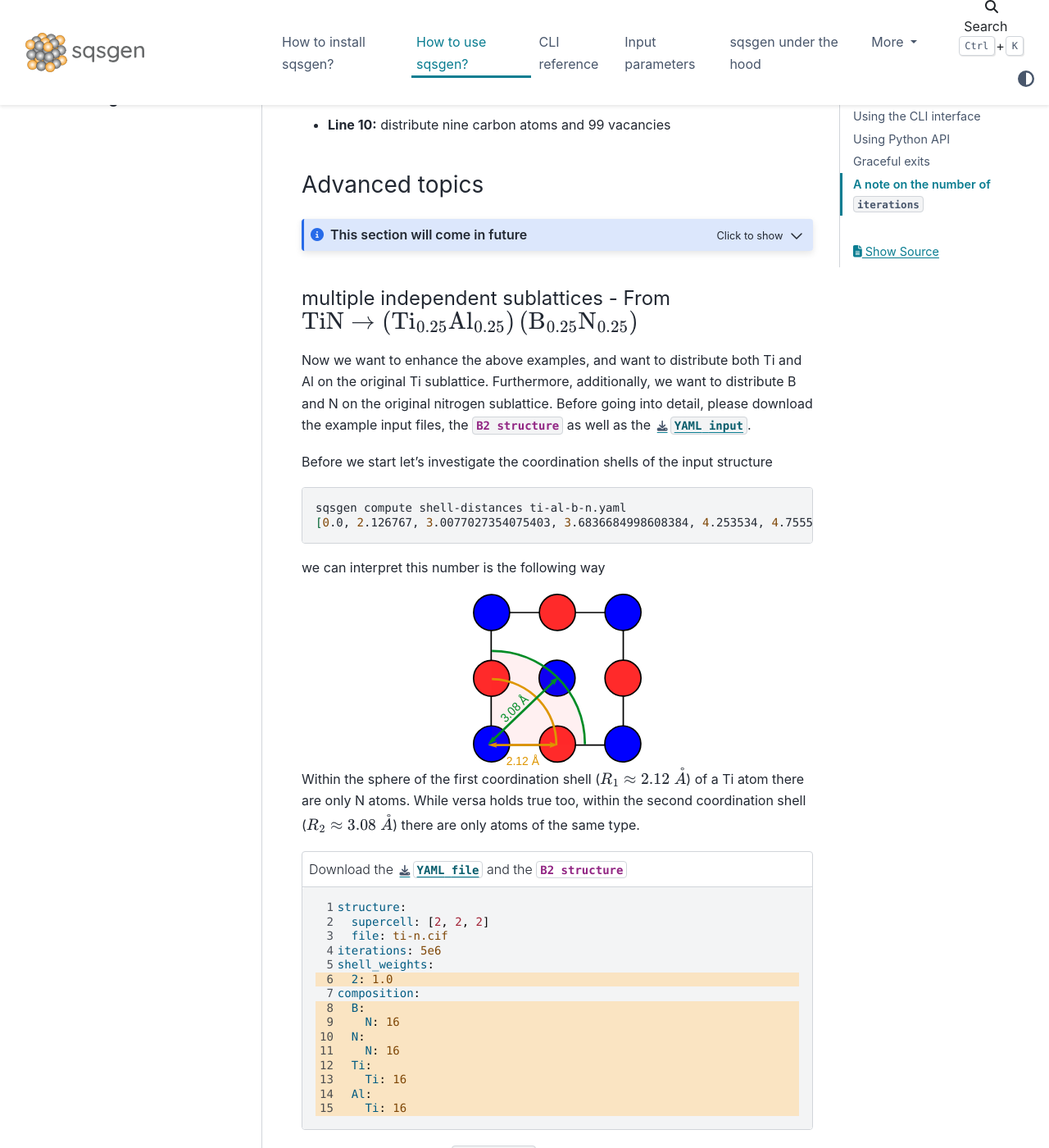
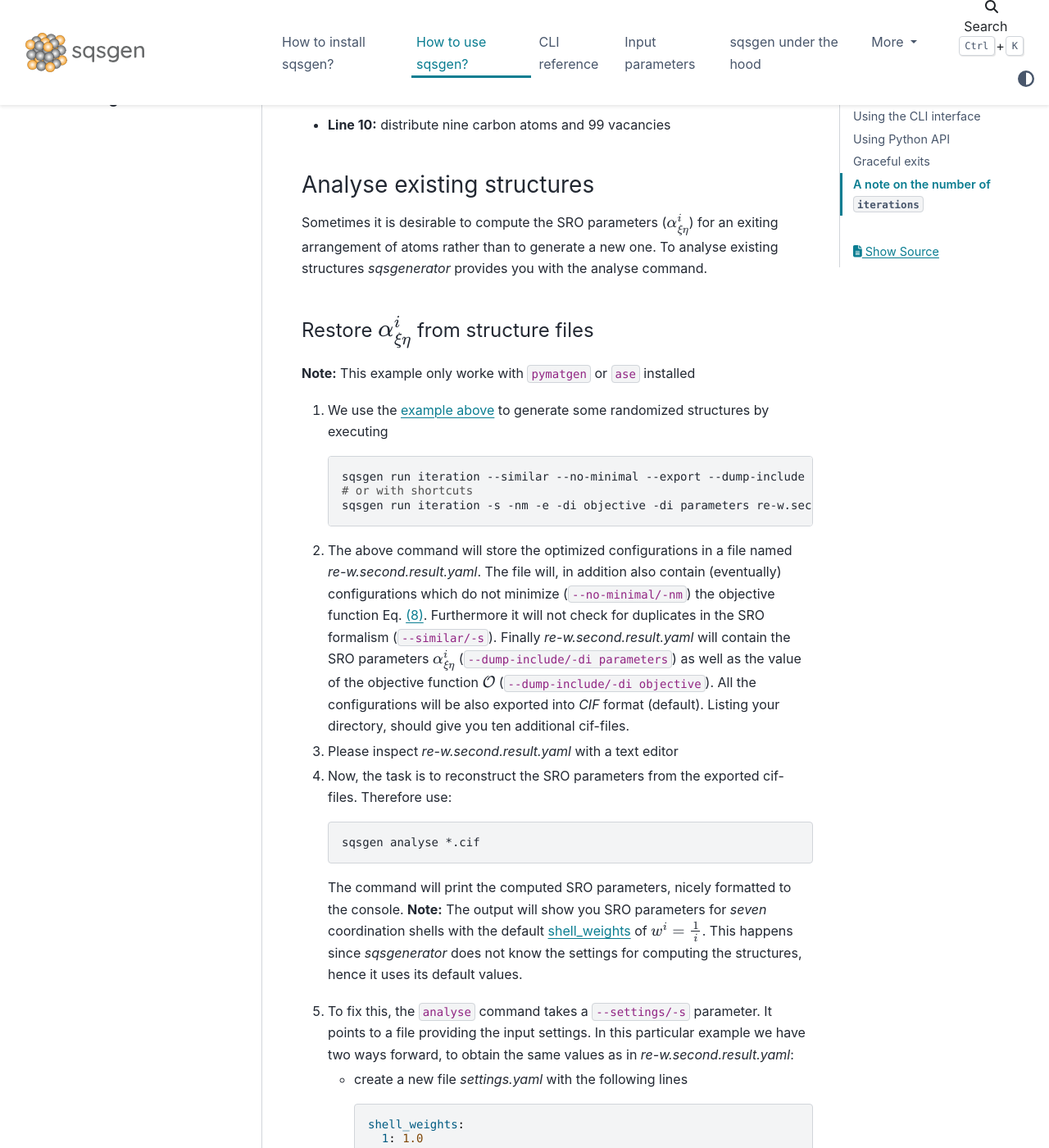
Before and after one commit to dgehringer/sqsgenerator, a Sphinx documentation site: the page built from docs/source/how_to.md, in a window 1280 px wide and 1400 px high, scrolled down 6874 px. Shown: the whole window at 82% size. Built offline with Sphinx 7.4.7 and the PyData theme 0.15.4, drawn with Linux system fonts in a browser that asks for light colours; the version number is read from the project's files by our own code; some of the changed text lies outside the part shown.

Commit message:
:memo: added example for analysing existing structures

````diff
--- a/docs/source/how_to.md
+++ b/docs/source/how_to.md
@@ -333,17 +333,115 @@ composition:
   - **Line 7:** hydrogen works here as a **dummy** species. We select those interstitial sites
   - **Line 10:** distribute nine carbon atoms and 99 vacancies
 
+### Analyse existing structures
+Sometimes it is desirable to compute the SRO parameters ($\alpha^i_{\xi\eta}$) for an exiting arrangement of atoms
+rather than to generate a new one. To analyse existing structures *sqsgenerator* provides you with the analyse command.
+
+#### Restore $\alpha^i_{\xi\eta}$ from structure files
+
+**Note:** This example only worke with `pymatgen` or `ase` installed
+
+1. We use the {ref}`example above <example-two>` to generate some randomized structures by executing
+
+   ```{code-block}  bash
+   sqsgen run iteration --similar --no-minimal --export --dump-include objective --dump-include parameters re-w.second.yaml
+   # or with shortcuts
+   sqsgen run iteration -s -nm -e -di objective -di parameters re-w.second.yaml
+   ```
+2. The above command will store the optimized configurations in a file named *re-w.second.result.yaml*. The file will,
+   in addition also contain (eventually) configurations which do not minimize (`--no-minimal/-nm`) the objective function
+   Eq. {eq}`eqn:objective-actual`. Furthermore it will not check for duplicates in the SRO formalism (`--similar/-s`).
+   Finally *re-w.second.result.yaml* will contain the SRO parameters $\alpha^i_{\xi\eta}$
+   (`--dump-include/-di parameters`) as well as the value of the objective function $\mathcal{O}$
+   (`--dump-include/-di objective`). All the configurations will be also exported into *CIF* format (default). Listing
+   your directory, should give you ten additional cif-files.
+3. Please inspect *re-w.second.result.yaml* with a text editor
+4. Now, the task is to reconstruct the SRO parameters from the exported cif-files. Therefore use:
+
+   ```{code-block} bash
+   sqsgen analyse *.cif
+   ```
+
+   The command will print the computed SRO parameters, nicely formatted to the console.
+   **Note:** The output will show you SRO parameters for *seven* coordination shells with the default
+   {ref}`shell_weights <input-param-shell-weights>` of $w^i = \frac{1}{i}$. This happens since *sqsgenerator* does not
+   know the settings for computing the structures, hence it uses its default values.
+5. To fix this, the `analyse` command takes a `--settings/-s` parameter. It points to a file providing the input settings.
+   In this particular example we have two ways forward, to obtain the same values as in *re-w.second.result.yaml*:
+
+      - create a new file *settings.yaml* with the following lines
+
+        ```{code-block} yaml
+        shell_weights:
+          1: 1.0
+        ```
+
+        to take into account only the first coordination shell as {ref}`above <example-two>` and run
+
+        ```{code-block} bash
+        sqsgen analyse *.cif --settings settings.yaml
+        ```
+
+      - reuse the input file *re-w.second.yaml* and just execute
+
+        ```{code-block} bash
+        sqsgen analyse *.cif --settings re-w.second.yaml
+        ```
+
+        *sqsgenerator* will ignore all parameters which are not needed.
+
+
+#### Counting pairs in coordination shells using the `analyse` command
+
+*sqsgenerator* can also compute the number of bonds in existing structures, by tweaking parameters
+for the `analyse` command properly.
+
+A closer look on Eq. {eq}`eqn:sro-modified` reveals, by setting the {ref}`prefactors <input-param-prefactors>`
+$f^i_{\xi\eta} = 1$ the SRO parameters become $\alpha^i_{\xi\eta} = 1 - N^i_{\xi\eta}$. Hence by modifying
+*settings.yaml* file to
+
+```{code-block} yaml
+---
+lineno-start: 1
+emphasize-lines: 4-5
+---
+shell_weights:
+  1: 1.0
+  2: 0.5
+prefactor_mode: set
+prefactors: 1
+```
+
+- **Line 4:** explicitly overrides the values of $f^{i}_{\xi\eta}$ with those provided in the file
+- **Line 5:** set $f^i_{\xi\eta}$ to 1
+
+To obtain the number of $\xi - \eta$ pair we have to compute $N^i_{\xi\eta} = 1 - \alpha^i_{\xi}$
+*sqsgenerator* support also other output formats than printing it to the console. Hence, we want to illustrate
+how *sqsgenerator*'s CLI can be used directly in combination with Python without using it's Python API
+
+```{code-block} python
+import os
+import yaml
+import pprint
+import numpy as np
+
+# analyse the structure and export results in YAML format(--output-format/-of yaml)
+yaml_output = os.popen('sqsgen analyse *.cif -s settings.yaml -of yaml')
+results = yaml.safe_load(yaml_output)
+
+# loop over output results
+for analysed_file, configurations in results.items():
+    for rank, results in configurations.items():
+        # actually compute N = 1.0 - alpha
+        results['bonds'] = 1.0 - np.array(results.get('parameters'))
+
+pprint.pprint(results)
+```
+
+
 ### Advanced topics
 
-```{admonition} This section will come in future
-:class: note, dropdown
-
-This section needs still to be done
- - Custom `target_objective`
- - Maybe MPI enabled version
-```
-
-#### multiple independent sublattices - From $\text{TiN} \rightarrow \left(\text{Ti}_{0.25} \text{Al}_{0.25} \right) \left( \text{B}_{0.25} \text{N}_{0.25} \right)$
+#### Multiple independent sublattices - from $\text{TiN} \rightarrow \left(\text{Ti}_{0.25} \text{Al}_{0.25} \right) \left( \text{B}_{0.25} \text{N}_{0.25} \right)$
 
 Now we want to enhance the above examples, and want to distribute both Ti and Al on the original Ti sublattice.
 Furthermore, additionally, we want to distribute B and N on the original nitrogen sublattice. Before going into detail,
````
Also changed, not shown: docs/source/what_is_actually_computed.md (+1 -1 lines).
